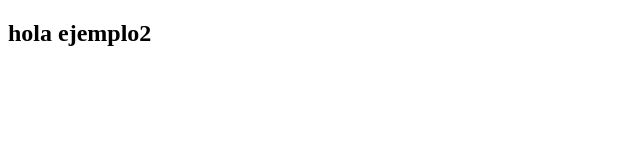
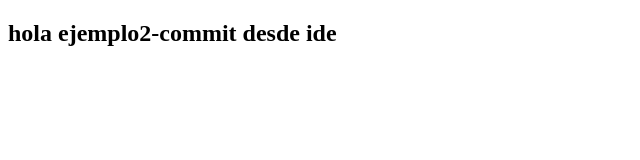
Before and after one commit to Alanisa/ejemplo2, a plain HTML site: page index.html in a window 1280 px wide. Shown: the whole page, without its empty margins (0-640 px from the left). Drawn offline with Linux system fonts and the light colour scheme.

Commit message:
segundo commit

```diff
--- a/index.html
+++ b/index.html
@@ -4,7 +4,7 @@
     <meta charset="UTF-8">
     <meta name="viewport" content="width=device-width, initial-scale=1.0">
     <title>Document</title>
-    <h2>hola ejemplo2</h2>
+    <h2>hola ejemplo2-commit desde ide</h2>
 </head>
 <body>
 
```
